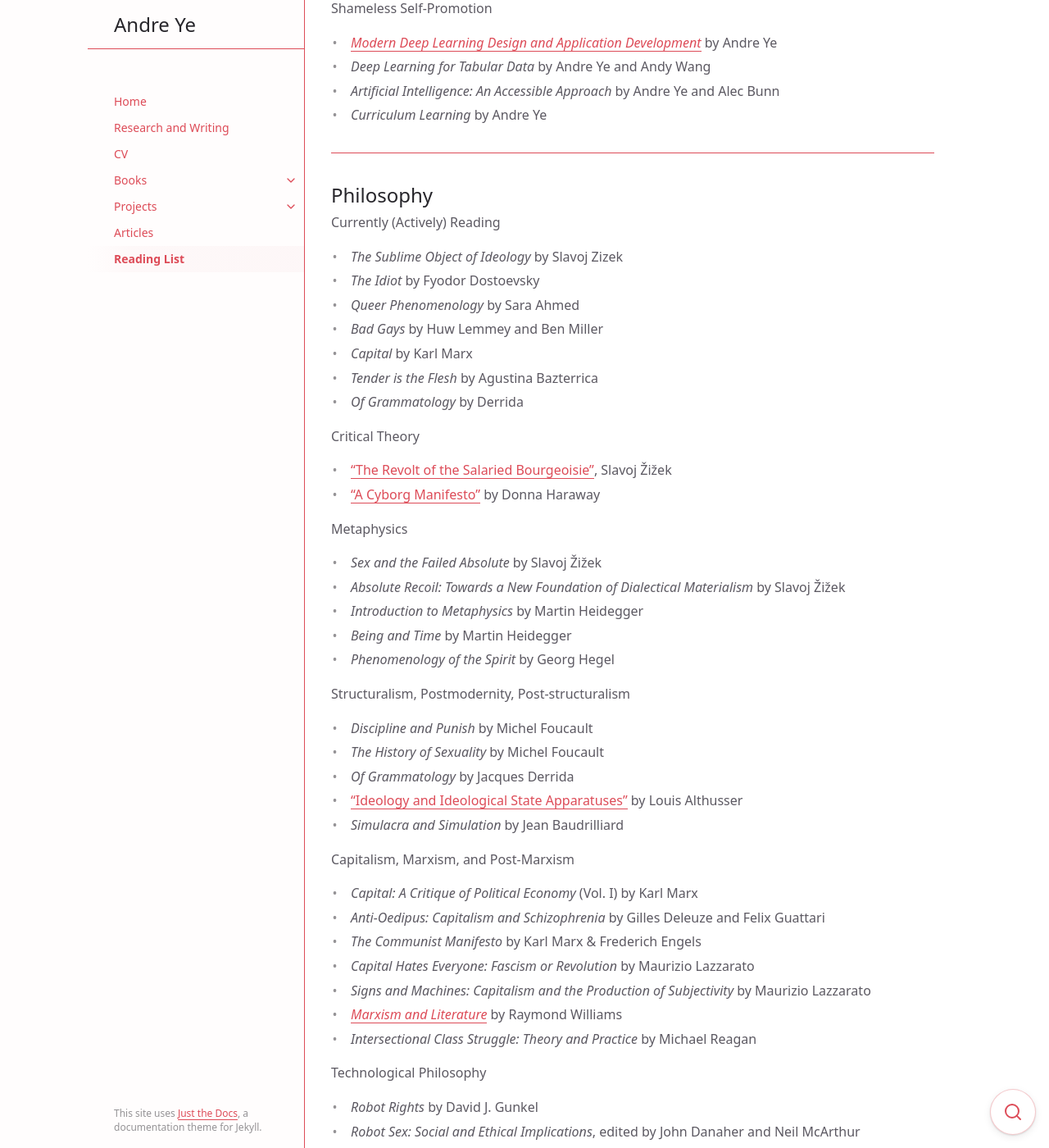
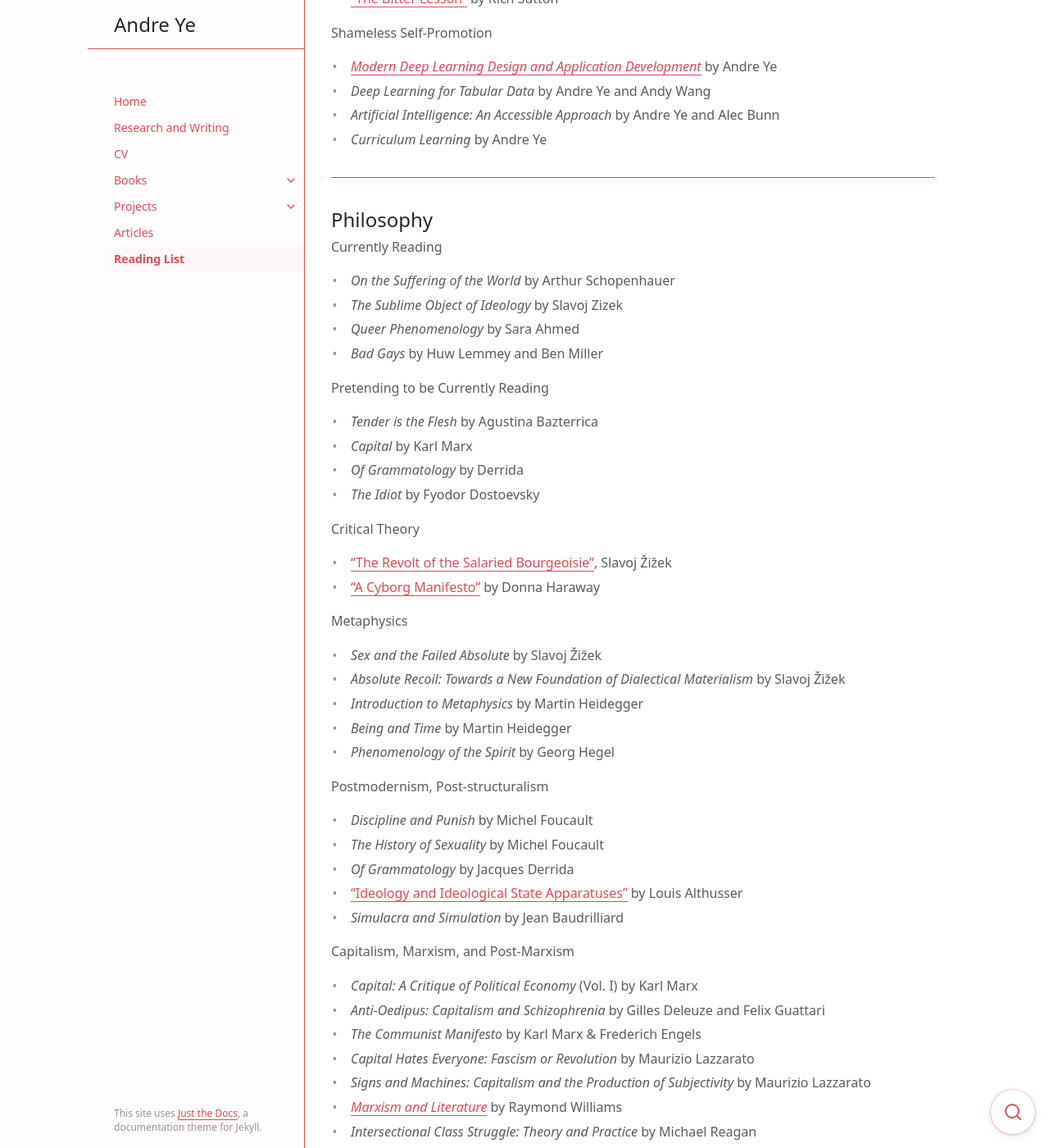
Before and after one commit to andre-ye/andre-ye.github.io-retired, a Jekyll site: the page built from docs/reading-list.md, in a window 1280 px wide and 1400 px high, scrolled down 2347 px. Shown: the whole window at 82% size. Built offline with Jekyll 4.4.1, drawn with Linux system fonts in a browser that asks for light colours; nearby versions of some CDN libraries; some of the changed text lies outside the part shown.

Commit message:
Update reading-list.md

```diff
--- a/docs/reading-list.md
+++ b/docs/reading-list.md
@@ -23,6 +23,7 @@ Updated every month or so.
 
 Deep Learning Theory ("Theory" 😉)
 - ["Beyond Neural Scaling Laws: Beating Power Law Scaling via Data Pruning"](https://arxiv.org/pdf/2206.14486.pdf){:target="_blank"} by Ben Sorscher, Robert Geirhos, Shashank Shekhar, Surya Ganguli, Ari Morcos
+- ["The Forward-Forward Algorithm: Some Preliminary Investigations"](https://www.cs.toronto.edu/~hinton/FFA13.pdf){:target="_blank"} by Geoffrey Hinton
 - ["Learning in High Dimension Always Amounts to Extrapolation"](https://arxiv.org/pdf/2110.09485.pdf){:target="_blank"} by Randall Balestriero, Jerome Pesenti, and Yann LeCun
 - ["The Lottery Ticket Hypothesis"](https://arxiv.org/pdf/1803.03635.pdf){:target="_blank"} by Jonathan Frankle and Michael Carbin
 - ["Deconstructing Lottery Tickets: Zeros, Signs, and the Supermask"](https://arxiv.org/pdf/1905.01067.pdf){:target="_blank"} by Hattie Zhou et al.
@@ -86,14 +87,17 @@ Shameless Self-Promotion
 
 <!--View my writings and notes on books [here](https://andre-ye.github.io/pub/){:target="_blank"}.-->
 
-Currently (Actively) Reading
+Currently Reading
+- *On the Suffering of the World* by Arthur Schopenhauer
 - *The Sublime Object of Ideology* by Slavoj Zizek
-- *The Idiot* by Fyodor Dostoevsky
 - *Queer Phenomenology* by Sara Ahmed
 - *Bad Gays* by Huw Lemmey and Ben Miller
+
+Pretending to be Currently Reading
+- *Tender is the Flesh* by Agustina Bazterrica
 - *Capital* by Karl Marx
-- *Tender is the Flesh* by Agustina Bazterrica
 - *Of Grammatology* by Derrida
+- *The Idiot* by Fyodor Dostoevsky
 
 Critical Theory
 - ["The Revolt of the Salaried Bourgeoisie"](https://www.lrb.co.uk/the-paper/v34/n02/slavoj-zizek/the-revolt-of-the-salaried-bourgeoisie){:target="_blank"}, Slavoj Žižek
@@ -106,7 +110,7 @@ Metaphysics
 - *Being and Time* by Martin Heidegger
 - *Phenomenology of the Spirit* by Georg Hegel
 
-Structuralism, Postmodernity, Post-structuralism
+Postmodernism, Post-structuralism
 - *Discipline and Punish* by Michel Foucault
 - *The History of Sexuality* by Michel Foucault
 - _Of Grammatology_ by Jacques Derrida
```
